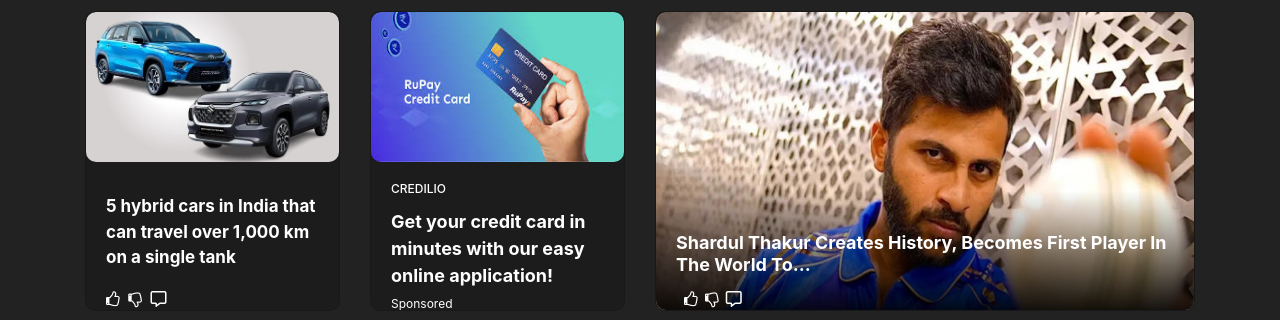
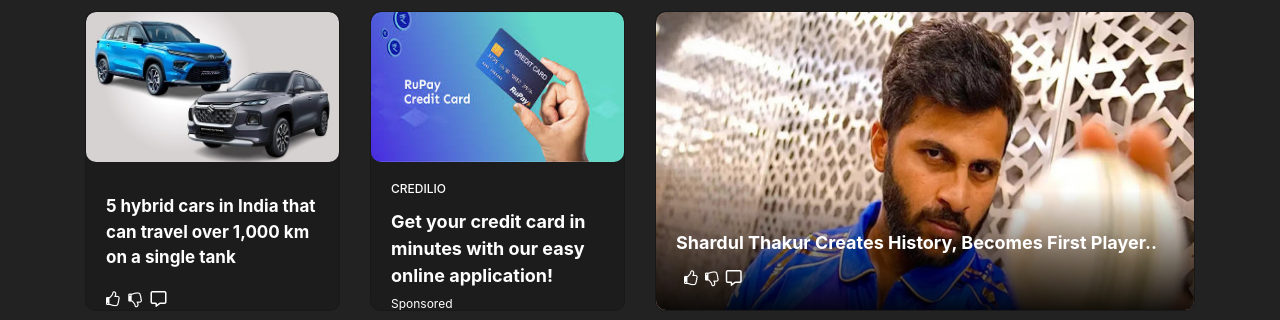
Before and after one commit to Muhammed-Jaseer/msn-bootstrap, a plain HTML site: page index.html in a window 1280 px wide. Shown: the part 480-800 px from the top of the page. Drawn offline with nearby package versions, Linux system fonts and the light colour scheme.

Commit message:
updated project

```diff
--- a/index.html
+++ b/index.html
@@ -553,7 +553,7 @@ border-radius: 10px;
     <img class="card-img-top imgshardul" src="shardul.jpg" alt="Card image"  class="img-fluid">
 <div class="card-img-overlay">
 <div class="gradient-overlay sharduloverlay"></div>
-<h4 class="card-title titleshardul"> <b>Shardul Thakur Creates History, Becomes First Player In The World To...<b></h4>
+<h4 class="card-title titleshardul"> <b>Shardul Thakur Creates History, Becomes First Player..<b></h4>
 <i class="fa fa-thumbs-o-up ml-2" style="color: white; position: relative;"></i>
 <i class="fa fa-thumbs-o-down ml-1" style="color: white; position: relative;"></i>
 <i class='far fa-comment-alt ml-1' style="color: white; position: relative;"></i>
```
